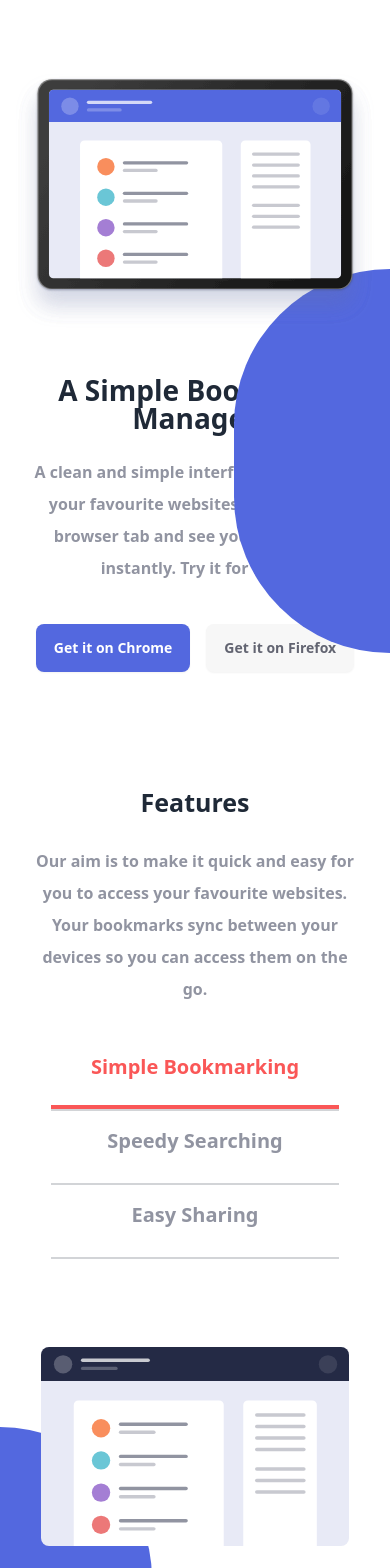
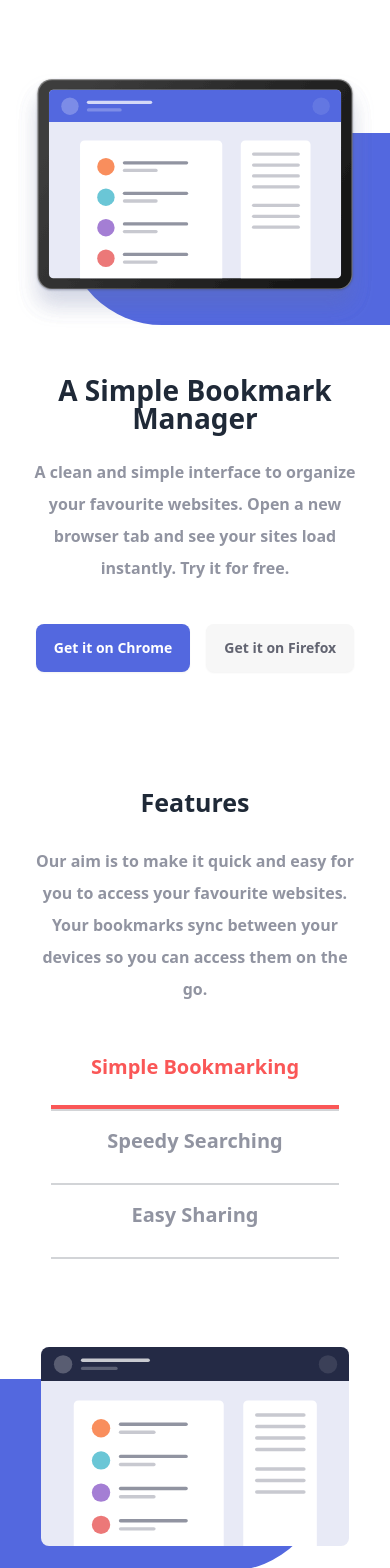
Before and after one commit to KonradBauer/Products-Page, a React (Vite) app: page / in a window 390 px wide. Shown: the part 280-1848 px from the top of the page. Built offline with nearby package versions, Linux system fonts and the light colour scheme.

Commit message:
blue ornament implemented on mobiles

```diff
--- a/src/components/Features/FeatureElement.tsx
+++ b/src/components/Features/FeatureElement.tsx
@@ -8,7 +8,7 @@ export const FeatureElement: React.FC<FeatureElementProps> = ({ hero, title, des
   return (
     <div className="mt-12 mb-32 max-md:mt-4 flex justify-center">
       <div className="flex flex-col lg:flex-row gap-32 max-md:gap-2 items-start">
-        <div className="absolute bg-lightBlue h-96 mt-20 w-[39%] left-0 rounded-r-full"></div>
+        <div className="absolute bg-lightBlue h-96 mt-20 w-[39%] left-0 rounded-r-full max-md:w-[83%] max-md:h-48 max-md:mt-8" />
         <img src={hero} className="max-w-2xl rounded-lg w-full lg:w-auto relative" />
         <div className="text-left">
           <h1 className="text-4xl font-bold mt-12 max-md:text-2xl text-left max-md:text-center">
--- a/src/components/Subheader/Subheader.tsx
+++ b/src/components/Subheader/Subheader.tsx
@@ -1,4 +1,3 @@
-import React from "react";
 import hero from "../../images/illustration-hero.svg";
 
 export const Subheader = () => {
@@ -6,7 +5,7 @@ export const Subheader = () => {
     <div className="flex mt-12 mb-10 max-md:mt-16 relative">
       <div className="hero">
         <div className="hero-content flex-col lg:flex-row-reverse gap-12">
-          <div className="absolute bg-lightBlue h-96 mt-44 w-[40%] right-0 rounded-l-full"></div>
+          <div className="absolute bg-lightBlue h-96 mt-44 w-[40%] right-0 rounded-l-full max-md:w-[83%] max-md:h-48 max-md:mt-0 max-md:mb-72" />
           <img src={hero} className="max-w-2xl rounded-lg w-full relative" />
           <div>
             <h1 className="text-5xl font-bold max-w-lg max-md:text-[28px] max-md:flex max-lg:text-center max-md:justify-center">
```
